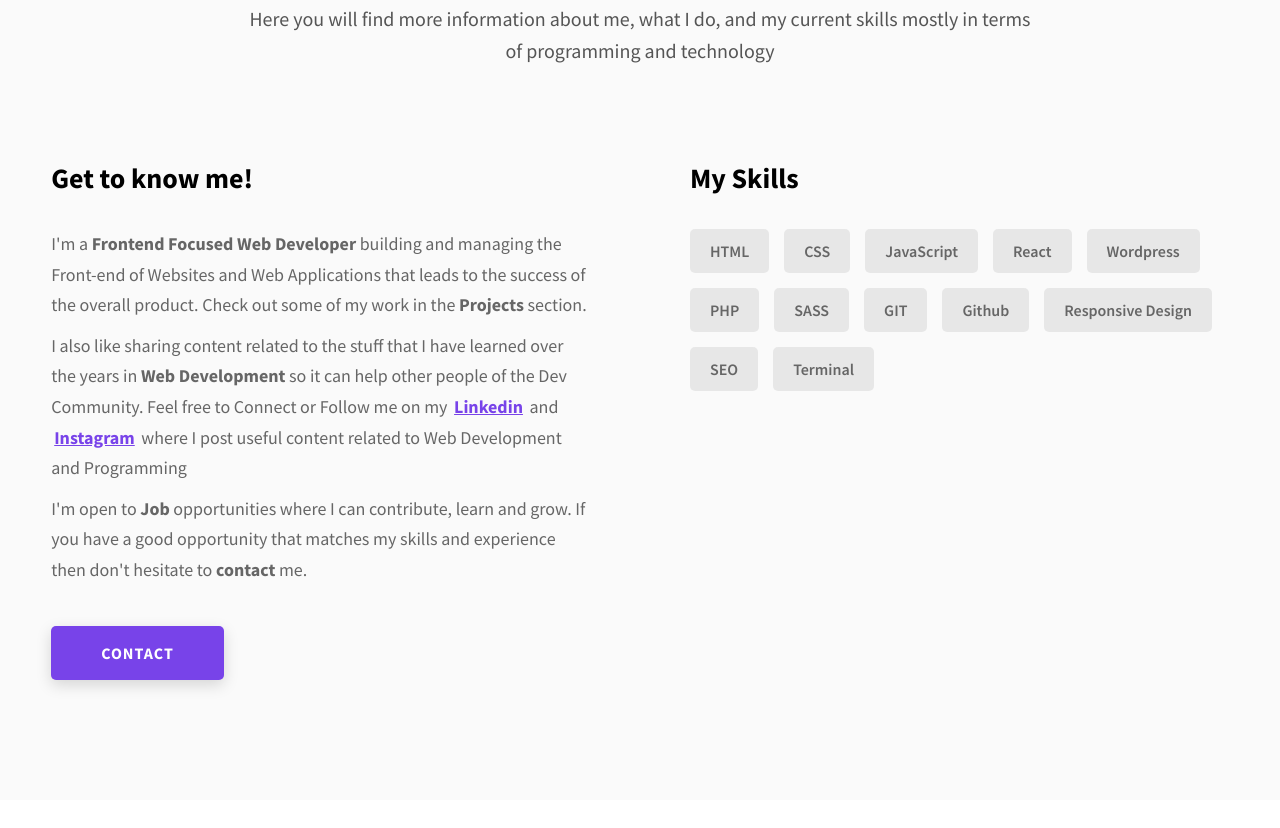
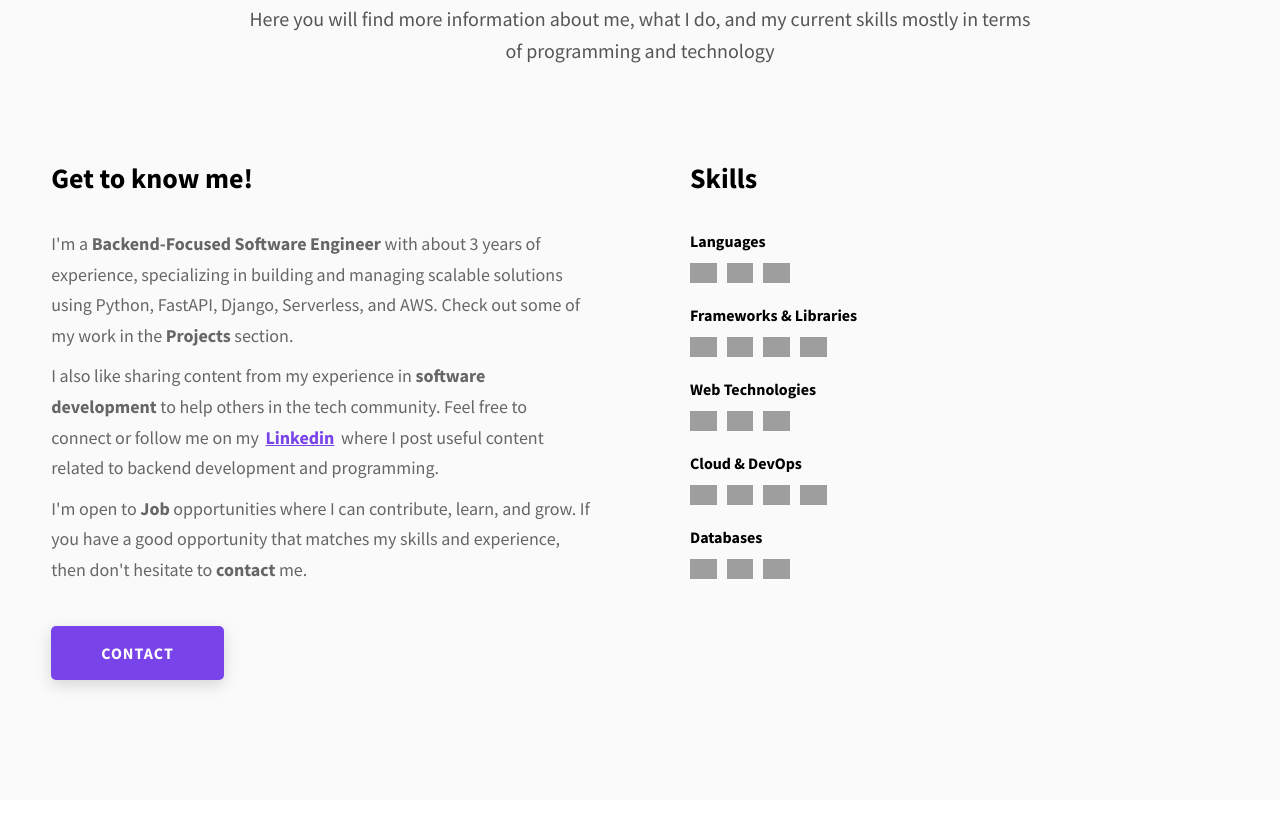
Before and after one commit to anil-gaikwad/tech-portfolio, a plain HTML site: page index.html in a window 1280 px wide. Shown: the part 1012-1840 px from the top of the page. Drawn offline with Linux system fonts and the light colour scheme; grey boxes are pictures that could not be loaded.

Commit message:
update css

```diff
--- a/css/style.css
+++ b/css/style.css
@@ -389,6 +389,44 @@ textarea {
     color: #7843E9;
     margin: 0 3px
 }
+
+.skills {
+    text-align: left; /* Aligns the content to the right side */
+  }
+
+  .skills__title {
+    font-size: 1.5em;
+    margin-bottom: 20px;
+    font-weight: bold;
+  }
+
+  .skills__badges {
+    display: flex;
+    flex-direction: column;
+    align-items: stretch; /* Aligns sections to the right */
+  }
+
+  .skills__section {
+    margin-bottom: 20px;
+  }
+
+  .skills__category {
+    font-size: 1.6em;
+    margin-bottom: 10px;
+    font-weight: bold;
+  }
+
+  .skills__badges-list {
+    display: flex;
+    flex-wrap: wrap;
+    gap: 10px;
+    justify-content: left; /* Aligns badges to the right */
+  }
+
+  .skills__badges-list img {
+    height: 20px; /* Adjust size as needed */
+    width: auto;
+  }
 
 .projects__row {
     display: grid;
@@ -888,14 +926,14 @@ textarea {
 }
 
 .main-footer {
-    background: #000;
+    background: #0981c2;
     color: #fff
 }
 
 .main-footer__upper {
     display: flex;
     justify-content: space-between;
-    padding: 8rem 0
+    padding: 7rem 0
 }
 
 @media only screen and (max-width: 56.25em) {
@@ -904,14 +942,14 @@ textarea {
     }
 }
 
-@media only screen and (max-width: 37.5em) {
+@media only screen and (max-width: 47.5em) {
     .main-footer__upper {
         display: block
     }
 }
 
 .main-footer__row-1 {
-    order: 2
+    order: 2;
 }
 
 @media only screen and (max-width: 56.25em) {
@@ -923,7 +961,7 @@ textarea {
 .main-footer__row-2 {
     width: 40%;
     order: 1;
-    max-width: 50rem
+    max-width: fit-content
 }
 
 @media only screen and (max-width: 56.25em) {
@@ -962,7 +1000,7 @@ textarea {
 }
 
 .main-footer__lower a {
-    text-decoration: underline;
+    /* text-decoration: underline; */
     font-weight: bold;
     margin-left: 2px
 }
--- a/index.html
+++ b/index.html
@@ -7,7 +7,7 @@
     <meta http-equiv="X-UA-Compatible" content="ie=edge" />
     <link rel="shortcut icon" href="/favicon.ico" type="image/x-icon" />
     <link rel="icon" href="/favicon.ico" type="image/x-icon" />
-    <title>Anil Gaikwad | Software Engineer</title>
+    <title>Anil Gaikwad</title>
     <meta name="description" content="Software Engineer with about 3 years of backend development experience using Python, FastAPI, Django, Serverless, and AWS. Passionate about creating scalable solutions, optimizing performance, and leveraging cutting-edge technologies to deliver high-quality products." />
     <meta name="author" content="Anil Gaikwad" />
     <meta name="google-site-verification" content="wX2xdkxqjrC4rA2EM-9bbaVpiEEFG8ae5azgeZDd-oo" />
@@ -42,23 +42,23 @@
         <div class="header__content">
             <div class="header__logo-container">
                 <div class="header__logo-img-cont">
-                    <img src="#" alt="Anil Gaikwad Logo Image" class="header__logo-img" />
+                    <img src="./assets/svg/ham-menu.svg" alt="Anil Gaikwad Logo Image" class="header__logo-img" />
                 </div>
                 <span class="header__logo-sub">Anil Gaikwad</span>
             </div>
             <div class="header__main">
                 <ul class="header__links">
                     <li class="header__link-wrapper">
-                        <a href="./" class="header__link"> Home </a>
+                        <a href="./index.html" class="header__link"> Home </a>
                     </li>
                     <li class="header__link-wrapper">
-                        <a href="./#about" class="header__link">About </a>
+                        <a href="./index.html#about" class="header__link">About </a>
                     </li>
                     <li class="header__link-wrapper">
-                        <a href="./#projects" class="header__link"> Projects </a>
+                        <a href="./index.html#projects" class="header__link"> Projects </a>
                     </li>
                     <li class="header__link-wrapper">
-                        <a href="./#contact" class="header__link"> Contact </a>
+                        <a href="./index.html#contact" class="header__link"> Contact </a>
                     </li>
                 </ul>
                 <div class="header__main-ham-menu-cont">
@@ -71,19 +71,19 @@
             <div class="header__sm-menu-content">
                 <ul class="header__sm-menu-links">
                     <li class="header__sm-menu-link">
-                        <a href="./"> Home </a>
+                        <a href="./index.html"> Home </a>
                     </li>
 
                     <li class="header__sm-menu-link">
-                        <a href="./#about"> About </a>
+                        <a href="./index.html#about"> About </a>
                     </li>
 
                     <li class="header__sm-menu-link">
-                        <a href="./#projects"> Projects </a>
+                        <a href="./index.html#projects"> Projects </a>
                     </li>
 
                     <li class="header__sm-menu-link">
-                        <a href="./#contact"> Contact </a>
+                        <a href="./index.html#contact"> Contact </a>
                     </li>
                 </ul>
             </div>
@@ -94,11 +94,10 @@
             <h1 class="heading-primary">Hey, I'm Anil Gaikwad</h1>
             <div class="home-hero__info">
                 <p class="text-primary">
-                    A Result-Oriented Web Developer building and managing Websites and Web Applications that leads to the success of the overall product
-                </p>
+                  A Results-Oriented Software Engineer developing and optimizing backend and frontend systems to drive the success of high-quality products and applications                </p>
             </div>
             <div class="home-hero__cta">
-                <a href="./#projects" class="btn btn--bg">Projects</a>
+                <a href="./index.html#projects" class="btn btn--bg">Projects</a>
             </div>
         </div>
         <div class="home-hero__socials">
@@ -139,50 +138,74 @@
                     <h3 class="about__content-title">Get to know me!</h3>
                     <div class="about__content-details">
                         <p class="about__content-details-para">
-                            I'm a <strong>Frontend Focused Web Developer</strong> building and managing the Front-end of Websites and Web Applications that leads to the success of the overall product. Check out some of my work in the <strong>Projects</strong>                            section.
-                        </p>
+                            I'm a <strong>Backend-Focused Software Engineer</strong> with about 3 years of experience, specializing in building and managing scalable solutions using Python, FastAPI, Django, Serverless, and AWS. Check out some of my work in the <strong>Projects</strong> section.</p>
                         <p class="about__content-details-para">
-                            I also like sharing content related to the stuff that I have learned over the years in <strong>Web Development</strong> so it can help other people of the Dev Community. Feel free to Connect or Follow me on my
+                            I also like sharing content from my experience in <strong>software development</strong> to help others in the tech community. Feel free to connect or follow me on my
                             <a rel="noreferrer" href="https://linkedin.com/in/anil-gaikwad-25048416b" target="_blank">Linkedin</a
                 >
-                and
-                <a
-                  rel="noreferrer"
-                  href="https://instagram.com/anil__gaikwad"
-                  target="_blank"
-                  >Instagram</a
-                >
-                where I post useful content related to Web Development and
-                Programming
+                where I post useful content related to backend development and programming.
               </p>
               <p class="about__content-details-para">
                 I'm open to <strong>Job</strong> opportunities where I can
-                contribute, learn and grow. If you have a good opportunity that
-                matches my skills and experience then don't hesitate to
+                contribute, learn, and grow. If you have a good opportunity that
+                matches my skills and experience, then don't hesitate to
                 <strong>contact</strong> me.
               </p>
             </div>
-            <a href="./#contact" class="btn btn--med btn--theme dynamicBgClr"
+            <a href="./index.html#contact" class="btn btn--med btn--theme dynamicBgClr"
               >Contact</a
             >
           </div>
-          <div class="about__content-skills">
-            <h3 class="about__content-title">My Skills</h3>
           <div class="skills">
-              <div class="skills__skill">HTML</div>
-              <div class="skills__skill">CSS</div>
-              <div class="skills__skill">JavaScript</div>
-              <div class="skills__skill">React</div>
-              <div class="skills__skill">Wordpress</div>
-              <div class="skills__skill">PHP</div>
-              <div class="skills__skill">SASS</div>
-              <div class="skills__skill">GIT</div>
-              <div class="skills__skill">Github</div>
-              <div class="skills__skill">Responsive Design</div>
-              <div class="skills__skill">SEO</div>
-              <div class="skills__skill">Terminal</div>
+            <div class="about__content-main">
+            <h3 class="about__content-title">Skills</h3>
+            <div class="skills__badges">
+              <div class="skills__section">
+                <h4 class="skills__category">Languages</h4>
+                <div class="skills__badges-list">
+                  <img src="https://img.shields.io/badge/Python-3776AB?style=flat-square&logo=python&logoColor=white" alt="Python">
+                  <img src="https://img.shields.io/badge/C-A8B9CC?style=flat-square&logo=c&logoColor=white" alt="C">
+                  <img src="https://img.shields.io/badge/JavaScript-F7DF1E?style=flat-square&logo=javascript&logoColor=black" alt="JavaScript">
                 </div>
               </div>
+              <div class="skills__section">
+                <h4 class="skills__category">Frameworks & Libraries</h4>
+                <div class="skills__badges-list">
+                  <img src="https://img.shields.io/badge/FastAPI-009688?style=flat-square&logo=fastapi&logoColor=white" alt="FastAPI">
+                  <img src="https://img.shields.io/badge/Django-092E20?style=flat-square&logo=django&logoColor=white" alt="Django">
+                  <img src="https://img.shields.io/badge/Serverless-FD5750?style=flat-square&logo=serverless&logoColor=white" alt="Serverless">
+                  <img src="https://img.shields.io/badge/Node.js-339933?style=flat-square&logo=node.js&logoColor=white" alt="Node.js">
+                </div>
+              </div>
+              <div class="skills__section">
+                <h4 class="skills__category">Web Technologies</h4>
+                <div class="skills__badges-list">
+                  <img src="https://img.shields.io/badge/HTML5-E34F26?style=flat-square&logo=html5&logoColor=white" alt="HTML5">
+                  <img src="https://img.shields.io/badge/CSS3-1572B6?style=flat-square&logo=css3&logoColor=white" alt="CSS3">
+                  <img src="https://img.shields.io/badge/React-61DAFB?style=flat-square&logo=react&logoColor=black" alt="React">
+                </div>
+              </div>
+              <div class="skills__section">
+                <h4 class="skills__category">Cloud & DevOps</h4>
+                <div class="skills__badges-list">
+                  <img src="https://img.shields.io/badge/Amazon%20AWS-232F3E?style=flat-square&logo=amazon-aws&logoColor=white" alt="AWS">
+                  <img src="https://img.shields.io/badge/Docker-2496ED?style=flat-square&logo=docker&logoColor=white" alt="Docker">
+                  <img src="https://img.shields.io/badge/Terraform-623CE4?style=flat-square&logo=terraform&logoColor=white" alt="Terraform">
+                  <img src="https://img.shields.io/badge/Jenkins-D24939?style=flat-square&logo=jenkins&logoColor=white" alt="Jenkins">
+                </div>
+              </div>
+              <div class="skills__section">
+                <h4 class="skills__category">Databases</h4>
+                <div class="skills__badges-list">
+                  <img src="https://img.shields.io/badge/DynamoDB-4053D6?style=flat-square&logo=amazon-dynamodb&logoColor=white" alt="DynamoDB">
+                  <img src="https://img.shields.io/badge/PostgreSQL-336791?style=flat-square&logo=postgresql&logoColor=white" alt="PostgreSQL">
+                  <img src="https://img.shields.io/badge/MongoDB-47A248?style=flat-square&logo=mongodb&logoColor=white" alt="MongoDB">
+                </div>
+              </div>
+            </div>
+          </div>
+          </div>
+
         </div>
       </div>
     </section>
@@ -341,50 +364,38 @@
               <span>Social</span>
             </h2>
             <div class="main-footer__social-cont">
-              <a
-                target="_blank"
-                rel="noreferrer"
-                href="https://linkedin.com/in/anil-gaikwad-25048416b"
-              >
+              <a target="_blank" rel="noreferrer" href="https://linkedin.com/in/anil-gaikwad-25048416b">
                 <img
                   class="main-footer__icon"
                   src="./assets/png/linkedin-ico.png"
-                  alt="Anil Gaikwad Linkedin Profile"
+                  alt="icon"
                 />
               </a>
               <a target="_blank" rel="noreferrer" href="https://github.com/anil-gaikwad">
                 <img
                   class="main-footer__icon"
                   src="./assets/png/github-ico.png"
-                  alt="Anil Gaikwad Github Profile"
+                  alt="icon"
                 />
-
+              </a>
             </div>
           </div>
           <div class="main-footer__row main-footer__row-2">
-                    <h2 class="heading heading-sm text-lt">Anil Gaikwad</h2>
+            <h4 class="heading heading-sm text-lt">Anil Gaikwad</h4>
             <p class="main-footer__short-desc">
+              Software Engineer focused on building scalable and efficient backend systems, optimizing performance, and delivering high-quality products.
             </p>
           </div>
         </div>
-
-            <!-- If you give me some credit or shoutout here by linking to my website, then it will be a big thing for me and will help me a lot :) -->
         <div class="main-footer__lower">
-                &copy; Copyright
-                <script>
-                    document.write(new Date().getFullYear());
-                </script>
-                . Made by
-                <a rel="noreferrer" target="_blank" href="https://agaikwad.com">Anil Gaikwad</a
+          &copy; Copyright 2021. Made by
+          <a rel="noreferrer" target="_blank" href="https://anil-gaikwad.com"
+            >Ani Gaikwad</a
           >
         </div>
       </div>
     </footer>
 
     <script src="./index.js"></script>
-    <script
-      src="//code.tidio.co/hkirvl5pqs5cjjawh11xutnzjgtg9tfi.js"
-      async
-    ></script>
   </body>
 </html>
--- a/index.js
+++ b/index.js
@@ -34,5 +34,5 @@ for (let i = 0; i < headerSmallMenuLinks.length; i++) {
 const headerLogoConatiner = document.querySelector('.header__logo-container')
 
 headerLogoConatiner.addEventListener('click', () => {
-    location.href = '/'
+  location.href = 'index.html'
 })
```
Lines whose indentation alone changed are shown as unchanged.
